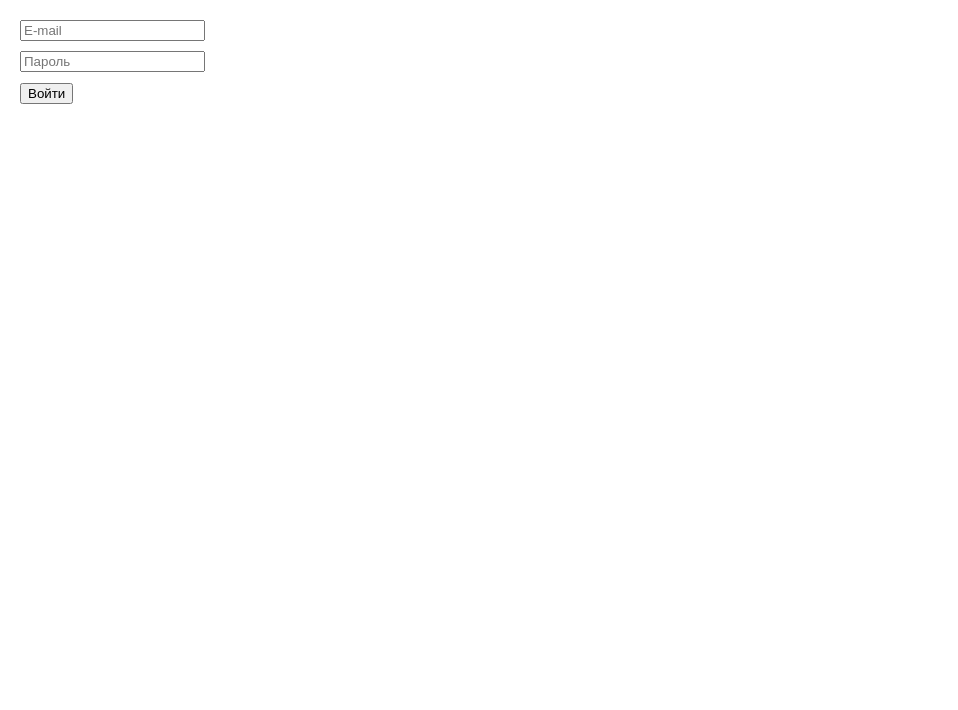
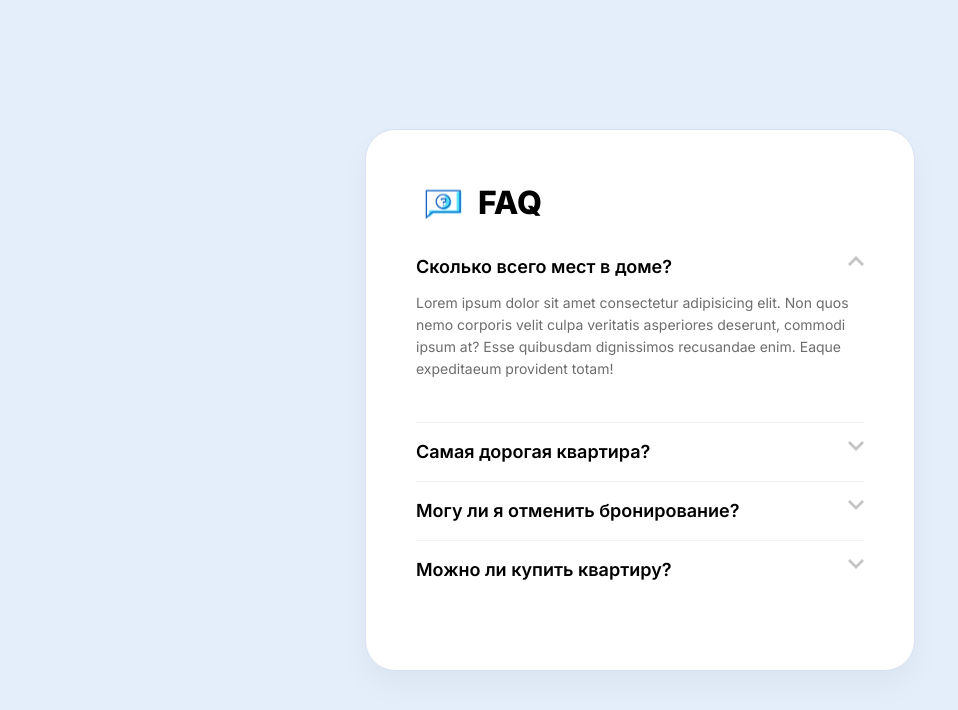
Before and after one commit to oldbelom/home-work-1, a React (Create React App) app: page / in a window 1280 px wide. Shown: the top 710 px of the page, without its empty margins (0-958 px from the left). Built offline with nearby package versions, Linux system fonts and the light colour scheme.

Commit message:
Сделал ДЗ №3

```diff
--- a/src/index.css
+++ /dev/null
@@ -1,13 +0,0 @@
-body {
-  margin: 0;
-  font-family: -apple-system, BlinkMacSystemFont, 'Segoe UI', 'Roboto', 'Oxygen',
-    'Ubuntu', 'Cantarell', 'Fira Sans', 'Droid Sans', 'Helvetica Neue',
-    sans-serif;
-  -webkit-font-smoothing: antialiased;
-  -moz-osx-font-smoothing: grayscale;
-}
-
-code {
-  font-family: source-code-pro, Menlo, Monaco, Consolas, 'Courier New',
-    monospace;
-}
--- a/src/tutorial-3/App.tsx
+++ b/src/tutorial-3/App.tsx
@@ -1,10 +1,11 @@
-import React from 'react'
-import AuthForm from './components/AuthForm'
+import React from 'react';
+import List from './components/List';
+import { tabs } from './questions';
 
 export default function App() {
     return (
         <div>
-            <AuthForm />
+            <List tabs={tabs} />
         </div>
-    )
+    );
 }
--- /dev/null
+++ b/src/tutorial-3/components/List.css
@@ -0,0 +1,114 @@
+@import url('https://fonts.googleapis.com/css2?family=Inter:wght@400;600;800&display=swap');
+
+* {
+    margin: 0;
+    padding: 0;
+    box-sizing: border-box;
+}
+
+body {
+    background-color: #e4edfa;
+    font-family: 'Inter', sans-serif;
+    font-weight: 400;
+    font-size: 14px;
+    color: #000;
+}
+
+#app {
+    display: flex;
+    justify-content: center;
+    align-items: center;
+    height: 100vh;
+}
+
+.app-container {
+    max-width: 550px;
+    padding: 53px 50px;
+    background: #ffffff;
+    border: 1px solid #d6e1f1;
+    box-shadow: 0px 15px 30px rgba(0, 0, 0, 0.04);
+    border-radius: 30px;
+}
+
+.app-title {
+    padding-left: 62px;
+    margin-bottom: 34px;
+    font-weight: 800;
+    font-size: 32px;
+    line-height: 39px;
+    background-image: url('../img/title-bg.svg');
+    background-repeat: no-repeat;
+    background-size: 54px;
+    background-position: left center;
+}
+
+/* Acordeon styles */
+.tab {
+    position: relative;
+    margin-bottom: 18px;
+    padding-bottom: 18px;
+    width: 100%;
+    overflow: hidden;
+    border-bottom: 1px solid #f3f3f3;
+}
+
+.tab:last-child {
+    border-bottom: 0;
+}
+
+.tab input {
+    position: absolute;
+    opacity: 0;
+    z-index: -1;
+}
+.tab label {
+    position: relative;
+    display: block;
+    background: #fff;
+    cursor: pointer;
+    font-weight: 600;
+    font-size: 18px;
+    line-height: 22px;
+}
+.blue label {
+    background: #2980b9;
+}
+.tab-content {
+    max-height: 0;
+    overflow: hidden;
+    -webkit-transition: max-height 0.35s;
+    -o-transition: max-height 0.35s;
+    transition: max-height 0.35s;
+}
+.tab-content p {
+    color: #6d6d6d;
+    padding: 14px 0 24px;
+    line-height: 22px;
+}
+/* :active */
+.tab.active .tab-content {
+    max-height: 100vh;
+}
+/* Icon */
+.tab label::after {
+    position: absolute;
+    content: '';
+    width: 16px;
+    height: 10px;
+    background-image: url('../img/arrow-tab.svg');
+    background-repeat: no-repeat;
+    background-position: center;
+    background-size: 16px;
+    right: 0;
+    top: 0px;
+    display: block;
+    line-height: 3;
+    text-align: center;
+    -webkit-transition: all 0.35s;
+    -o-transition: all 0.35s;
+    transition: all 0.35s;
+}
+
+.tab.active label::after {
+    transform: rotate(180deg);
+}
--- /dev/null
+++ b/src/tutorial-3/components/List.tsx
@@ -0,0 +1,41 @@
+import React from 'react';
+import { Question } from '../questions';
+
+import './List.css';
+
+type ListPropsType = {
+    tabs: Question[];
+};
+
+const List = ({ tabs }: ListPropsType) => {
+    const [activeId, setActiveId] = React.useState<number>(1);
+
+    const toggleActiveTab = (id: number): void => {
+        if (activeId === id) {
+            setActiveId(0);
+            return;
+        }
+        setActiveId(id);
+    };
+
+    return (
+        <div id="app">
+            <div className="app-container">
+                <h1 className="app-title">FAQ</h1>
+                <div className="app-tabs">
+                    {tabs.map((tab: Question) => (
+                        <div className={activeId === tab.id ? 'tab active' : 'tab'} key={tab.id}>
+                            <input type="checkbox" />
+                            <label onClick={() => toggleActiveTab(tab.id)}>{tab.title}</label>
+                            <div className="tab-content">
+                                <p>{tab.description}</p>
+                            </div>
+                        </div>
+                    ))}
+                </div>
+            </div>
+        </div>
+    );
+};
+
+export default List;
--- /dev/null
+++ b/src/tutorial-3/questions.ts
@@ -0,0 +1,31 @@
+export interface Question {
+    id: number;
+    title: string;
+    description: string;
+}
+
+export const tabs: Question[] = [
+    {
+        id: 1,
+        title: 'Сколько всего мест в доме?',
+        description:
+            'Lorem ipsum dolor sit amet consectetur adipisicing elit. Non quos nemo corporis velit culpa veritatis asperiores deserunt, commodi ipsum at? Esse quibusdam dignissimos recusandae enim. Eaque expeditaeum provident totam!',
+    },
+    {
+        id: 2,
+        title: 'Самая дорогая квартира?',
+        description:
+            'Lorem ipsum dolor sit amet consectetur adipisicing elit. Maxime fuga deserunt aliquid voluptatum ad, molestiae dicta officiis animi ummollitia, reiciendis a cum ratione veritatis cupiditate voluptatem.Consectetur, exercitationem magnam.',
+    },
+    {
+        id: 3,
+        title: 'Могу ли я отменить бронирование?',
+        description: 'Да, вы можете отменить забронированную квартиру в течение 3 дней.',
+    },
+    {
+        id: 4,
+        title: 'Можно ли купить квартиру?',
+        description:
+            'Lorem ipsum dolor sit amet consectetur adipisicing elit. Est commodi itaque ratione voluptatem dolores iusto aperiam adipisci incidunt perspiciatis ullam! Repellat accusamus rerum excepturi minus delectus? Consequatur libero nemo alias.',
+    },
+];
```
Also changed, not shown: src/index.tsx (+6 -6 lines), src/tutorial-3/img/arrow-tab.svg (added), src/tutorial-3/img/title-bg.svg (added).
